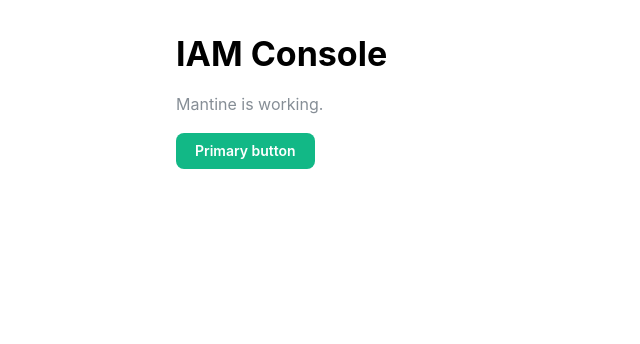
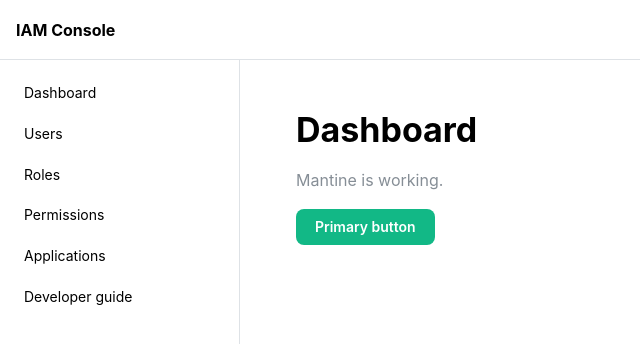
Before and after one commit to jahid-csedu/iam-forntend, a React (Vite) app in the folder apps/console/: page /users/1 in a window 1280 px wide. Shown: the top 344 px of the page, without its empty margins (0-640 px from the left). Built offline with nearby package versions, Linux system fonts and the light colour scheme.

Commit message:
Add AppShell layout (lesson 2.4)

```diff
--- a/apps/console/src/App.tsx
+++ b/apps/console/src/App.tsx
@@ -1,12 +1,15 @@
 import { Button, Text } from '@mantine/core'
+import AppLayout from './ui/AppLayout'
 import Page from './ui/Page'
 
 function App() {
   return (
-    <Page title="IAM Console">
-      <Text c="dimmed">Mantine is working.</Text>
-      <Button mt="md">Primary button</Button>
-    </Page>
+    <AppLayout>
+      <Page title="Dashboard">
+        <Text c="dimmed">Mantine is working.</Text>
+        <Button mt="md">Primary button</Button>
+      </Page>
+    </AppLayout>
   )
 }
 
--- /dev/null
+++ b/apps/console/src/ui/AppLayout.tsx
@@ -0,0 +1,35 @@
+import type { ReactNode } from 'react'
+import { AppShell, NavLink, Text } from '@mantine/core'
+
+// From the README step 2 mockup. Real links come with routing (module 3).
+const navItems = ['Dashboard', 'Users', 'Roles', 'Permissions', 'Applications', 'Developer guide']
+
+interface AppLayoutProps {
+  children: ReactNode
+}
+
+function AppLayout({ children }: AppLayoutProps) {
+  return (
+    <AppShell
+      header={{ height: 60 }}                       // header is 60px tall
+      navbar={{ width: 240, breakpoint: "sm" }}     // nav is 240px wide on screens wider than "sm"
+      padding="md"                                  // space around the main content
+    >
+      <AppShell.Header px="md">
+        <Text fw={700} lh="60px">                   {/* fw = font weight, lh = line height */}
+          IAM Console
+        </Text>
+      </AppShell.Header>
+
+      <AppShell.Navbar p="sm">
+        {navItems.map((item) => (
+          <NavLink key={item} href="#" label={item} />
+        ))}
+      </AppShell.Navbar>
+
+      <AppShell.Main>{children}</AppShell.Main>
+    </AppShell>
+  )
+}
+
+export default AppLayout
```
Also changed, not shown: 1 other file (tests, documents, lock files or other folders).
